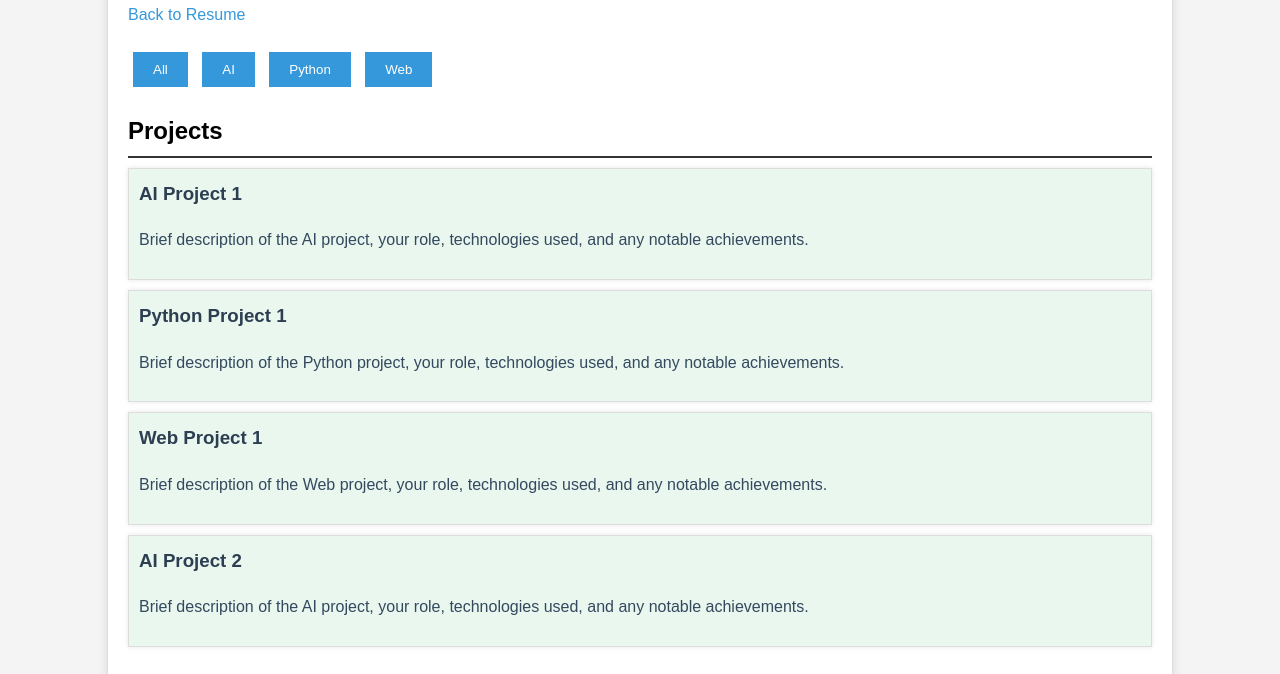
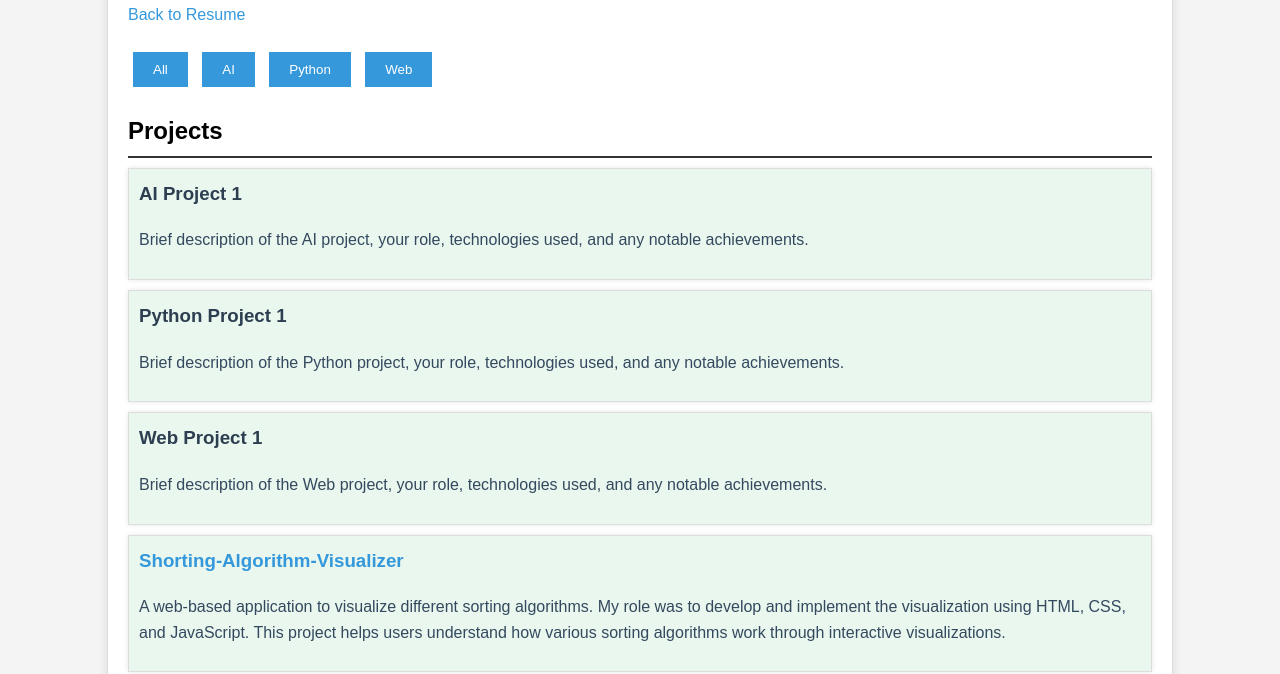
Before and after one commit to pathik5/Portfolio, a plain HTML site: page portfolio.html in a window 1280 px wide. Both pictures are taken after a click on the button "All". Shown: the part 126-800 px from the top of the page. Drawn offline with Linux system fonts and the light colour scheme.

Commit message:
new data

```diff
--- a/portfolio.html
+++ b/portfolio.html
@@ -36,6 +36,14 @@
                 <h3>Web Project 1</h3>
                 <p>Brief description of the Web project, your role, technologies used, and any notable achievements.</p>
             </div>
+            <div class="project" data-category="web">
+                <h3><a href="https://pathik5.github.io/Algorithm/">Shorting-Algorithm-Visualizer</a></h3>
+                <p>A web-based application to visualize different sorting algorithms. My role was to develop and implement the visualization using HTML, CSS, and JavaScript. This project helps users understand how various sorting algorithms work through interactive visualizations.</p>
+            </div>
+            <div class="project" data-category="web">
+                <h3><a href="https://pathik5.github.io/Calculator/">Calculator</a></h3>
+                <p>An online calculator application built with HTML, CSS, and JavaScript. This project showcases my ability to create interactive web applications and handle user inputs effectively.</p>
+            </div>
             <div class="project" data-category="ai">
                 <h3>AI Project 2</h3>
                 <p>Brief description of the AI project, your role, technologies used, and any notable achievements.</p>
@@ -56,12 +64,31 @@
         </div>
 
         <footer>
-            <p>&copy; [Year] [Your Name]. All rights reserved.</p>
+            <p>&copy; 2024 PANKAJ SINGH BORA. All rights reserved.</p>
             <div class="footer-links">
                 <a href="https://github.com/pathik5"><img src="github-icon.png" alt="GitHub" class="icon"></a>
-                <a href="[LinkedIn Profile]"><img src="linkedin-icon.png" alt="LinkedIn" class="icon"></a>
+                <a href="https://www.linkedin.com/in/pankaj-singh-bora/"><img src="linkedin-icon.png" alt="LinkedIn" class="icon"></a>
             </div>
         </footer>
     </div>
+    <script>
+        document.addEventListener('DOMContentLoaded', () => {
+            const filterButtons = document.querySelectorAll('.filter-button');
+            const projects = document.querySelectorAll('.project');
+
+            filterButtons.forEach(button => {
+                button.addEventListener('click', () => {
+                    const filter = button.getAttribute('data-filter');
+                    projects.forEach(project => {
+                        if (filter === 'all' || project.getAttribute('data-category') === filter) {
+                            project.style.display = 'block';
+                        } else {
+                            project.style.display = 'none';
+                        }
+                    });
+                });
+            });
+        });
+    </script>
 </body>
 </html>
```
